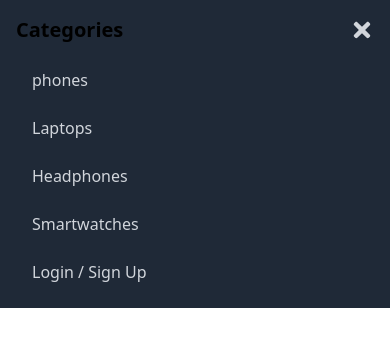
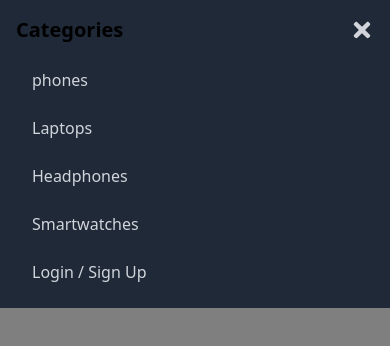
Before and after one commit to CGAJAY/E-commerce-web-app, a React (Vite) app in the folder client/: page / in a window 390 px wide. Shown: the top 346 px of the page. Built offline with nearby package versions, Linux system fonts and the light colour scheme.

Commit message:
Made the hamburger button to toggle the categories

```diff
--- a/client/src/components/Header.jsx
+++ b/client/src/components/Header.jsx
@@ -12,6 +12,10 @@ const Header = () => {
 	const [isMenuOpen, setIsMenuOpen] = useState(true);
 
 	const closeMenu = () => {
+		setIsMenuOpen(false);
+	};
+
+	const toggleMenu = () => {
 		setIsMenuOpen(!isMenuOpen);
 	};
 
@@ -30,7 +34,10 @@ const Header = () => {
 			<div className="container mx-auto px-4 py-4">
 				<div className="flex items-center justify-between">
 					{/* Hamburger menu for tablet and mobile layouts */}
-					<button className="lg:hidden">
+					<button
+						onClick={toggleMenu}
+						className="lg:hidden"
+					>
 						<FaBars className="h-6 w-6" />
 					</button>
 
@@ -137,6 +144,14 @@ const Header = () => {
 					</nav>
 				</div>
 			</div>
+
+			{/* Open the menu in mobile and tablet when isMenuOpen is true */}
+			{isMenuOpen && (
+				<div
+					className="fixed inset-0 bg-black bg-opacity-50 lg:hidden"
+					onClick={closeMenu}
+				></div>
+			)}
 		</header>
 	);
 };
```
